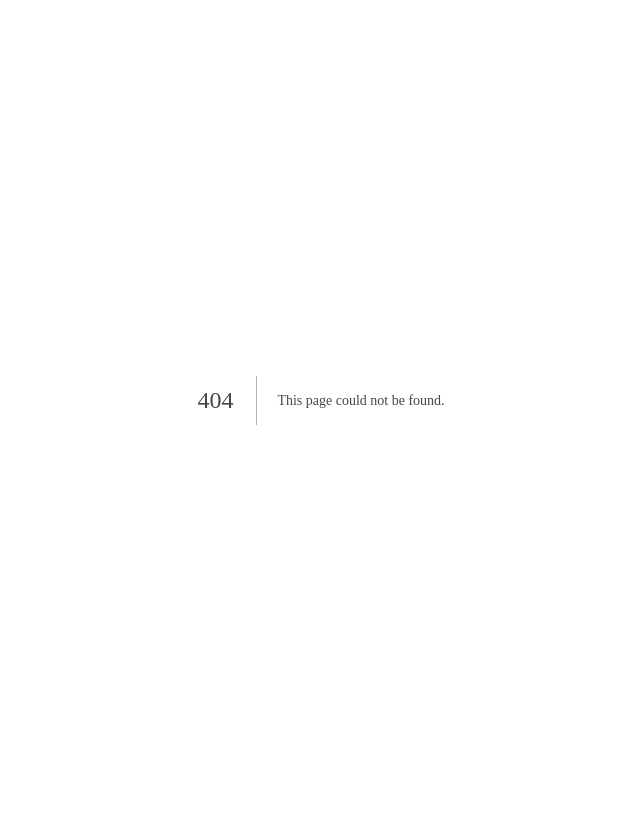
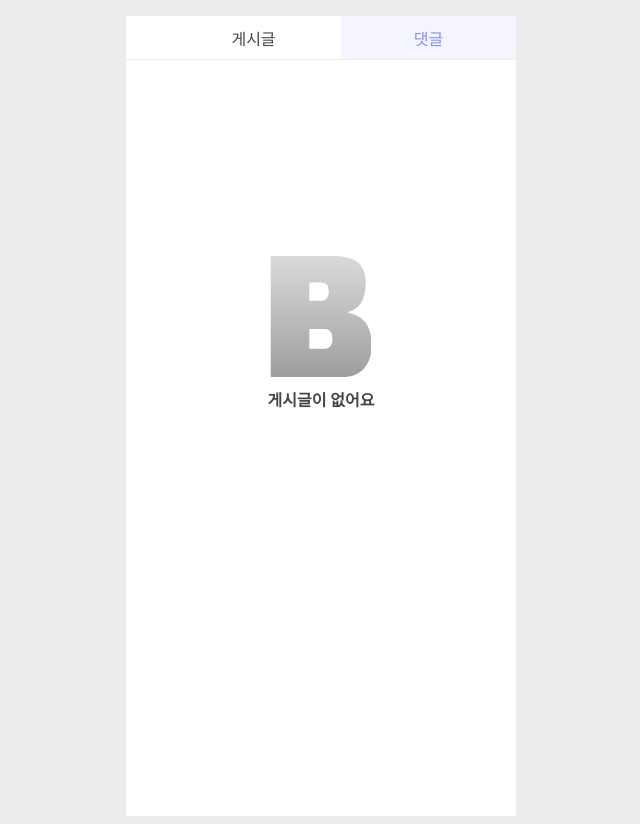
Before and after one commit to ktmihs/bodyBuddy, a Next.js app: page /profile/comments/1 in a window 1280 px wide. Before the commit this address had no page. Shown: the whole page, without its empty margins (319-959 px from the left). Before the commit the page ends 800 px from the top, so only its background shows below. Built offline with nearby package versions, Linux system fonts and the light colour scheme; a web font is replaced by a local one; what emotion-reset would draw is missing.

Commit message:
design : #35 Add commnents, posts markup
- Add comments, posts markup

```diff
--- /dev/null
+++ b/components/layout/profile/CommunityHeader.tsx
@@ -0,0 +1,55 @@
+import styled from '@emotion/styled';
+import Link from 'next/link';
+
+const StyledCommunityHeader = styled.ul<{ current: string }>`
+  border-bottom: 1px solid ${({ theme }) => theme.lightGray};
+  display: flex;
+
+  .posts,
+  .comments {
+    display: flex;
+    align-items: center;
+    justify-content: center;
+    width: 50%;
+    height: 43px;
+
+    a {
+      text-decoration: none;
+    }
+  }
+
+  .posts {
+    background-color: ${({ current }) => (current === 'posts' ? '#F4F5FF' : '')};
+
+    a {
+      color: ${({ current }) => (current === 'posts' ? '#858FF1' : '#464646')};
+    }
+  }
+
+  .comments {
+    background-color: ${({ current }) => (current === 'comments' ? '#F4F5FF' : '')};
+
+    a {
+      color: ${({ current }) => (current === 'comments' ? '#858FF1' : '#464646')};
+    }
+  }
+`;
+
+const CommunityHeader = ({ current, id }: { current: string; id: number }) => {
+  return (
+    <StyledCommunityHeader current={current}>
+      <li className="posts">
+        <Link href={`/profile/posts/${id}`}>
+          <a>게시글</a>
+        </Link>
+      </li>
+      <li className="comments">
+        <Link href={`/profile/comments/${id}`}>
+          <a>댓글</a>
+        </Link>
+      </li>
+    </StyledCommunityHeader>
+  );
+};
+
+export default CommunityHeader;
--- /dev/null
+++ b/pages/profile/comments/[id].tsx
@@ -0,0 +1,13 @@
+import NoContent from '@components/common/noContent';
+import CommunityHeader from '@components/layout/profile/CommunityHeader';
+
+const CommentList = () => {
+  return (
+    <>
+      <CommunityHeader current="comments" />
+      <NoContent title={'게시글이 없어요'} />
+    </>
+  );
+};
+
+export default CommentList;
--- /dev/null
+++ b/pages/profile/posts/[id].tsx
@@ -0,0 +1,5 @@
+const PostList = () => {
+  return <div></div>;
+};
+
+export default PostList;
```
